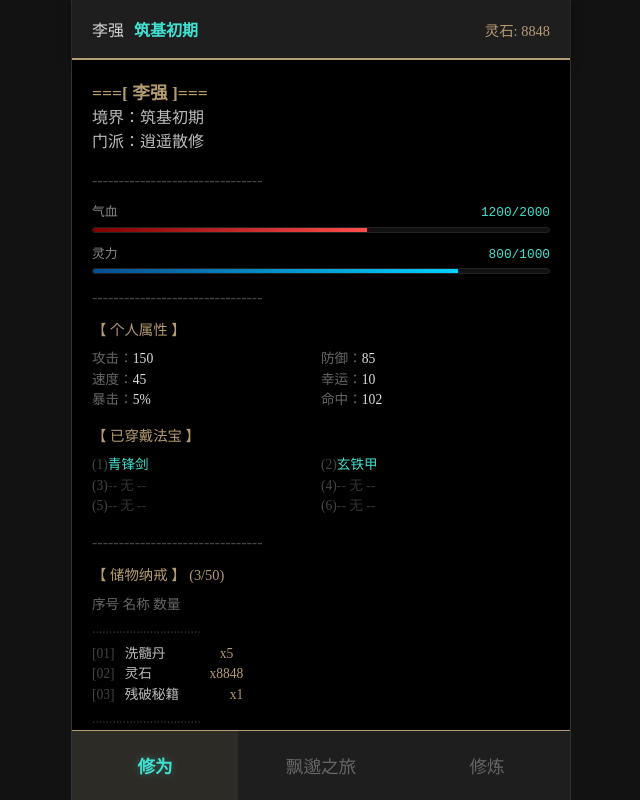
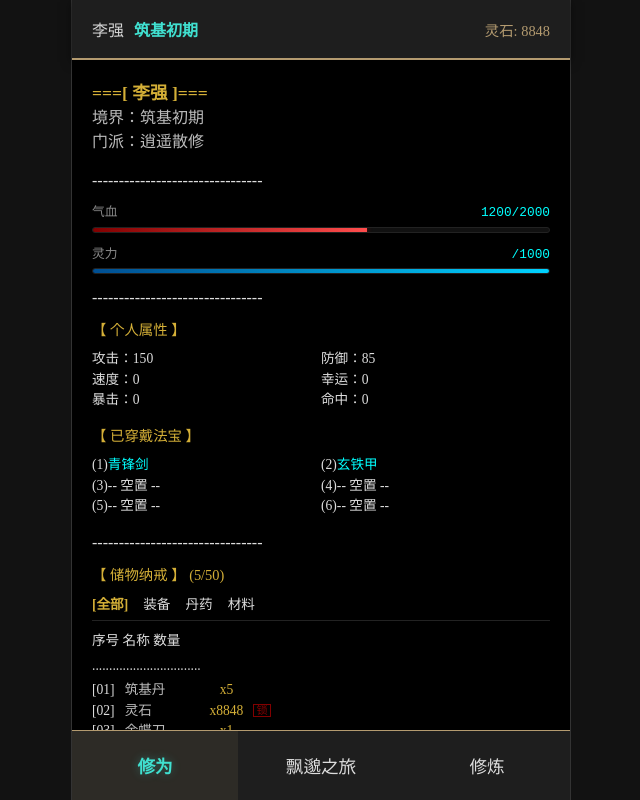
Before and after one commit to ChaoQunPeng/dialogium, a Vue app: page / in a window 1280 px wide. Both pictures are taken after a click on the element "修为". Shown: the whole page, without its empty margins (319-959 px from the left). Built offline with nearby package versions, Linux system fonts and the light colour scheme.

Commit message:
开始物品配置开发

```diff
--- a/src/App.vue
+++ b/src/App.vue
@@ -28,10 +28,11 @@
 </template>
 
 <script setup lang="ts">
-import { ref } from 'vue';
+import { ref, onMounted } from 'vue';
 import SceneView from './components/scene/SceneView.vue';
 import CharacterPanel from './components/CharacterPanel.vue';
 import CultivationPanel from './components/CultivationPanel.vue';
+import { initializePlayerData } from '@/utils/initialize';
 
 // 定义 Tab 数据，第三个修改为"修炼"
 const tabs = [
@@ -41,6 +42,10 @@ const tabs = [
 ];
 
 const activeTab = ref('adventure');
+
+onMounted(() => {
+  initializePlayerData();
+});
 </script>
 
 <style lang="scss">
@@ -51,7 +56,7 @@ const activeTab = ref('adventure');
   --color-gold: #b49b70;
   --color-cyan: #40e0d0;
   --color-text: #d4d4d4;
-  --color-sub: #666666;
+  --color-sub: #dddddd;
   --border-style: 1px solid var(--color-gold);
   --shadow-glow: 0 0 10px rgba(64, 224, 208, 0.3);
 }
--- a/src/components/CharacterPanel.vue
+++ b/src/components/CharacterPanel.vue
@@ -41,7 +41,7 @@
         <div v-for="n in 6" :key="n" class="equip-row">
           <span class="idx">({{ n }})</span>
           <span v-if="equips[n - 1]" class="name">{{ equips[n - 1].name }}</span>
-          <span v-else class="empty">-- 无 --</span>
+          <span v-else class="empty">-- 空置 --</span>
         </div>
       </div>
     </section>
@@ -49,16 +49,31 @@
     <div class="line-divider">--------------------------------</div>
 
     <section class="mud-section">
-      <div class="mud-sub-title">【 储物纳戒 】 ({{ inventory.length }}/50)</div>
+      <div class="mud-sub-title">【 储物纳戒 】 ({{ filteredInventory.length }}/50)</div>
+
+      <div class="mud-tabs">
+        <span
+          v-for="tab in tabs"
+          :key="tab.key"
+          :class="['tab-item', { active: activeTab === tab.key }]"
+          @click="activeTab = tab.key"
+        >
+          {{ activeTab === tab.key ? `[${tab.name}]` : tab.name }}
+        </span>
+      </div>
+
       <div class="inventory-text-list">
         <div class="list-header">序号 名称 数量</div>
         <div class="list-divider">................................</div>
-        <div v-for="(item, index) in inventory" :key="index" class="inventory-row">
+
+        <div v-for="(item, index) in filteredInventory" :key="index" class="inventory-row">
           <span class="item-idx">[{{ (index + 1).toString().padStart(2, '0') }}]</span>
           <span class="item-name">{{ item.name.padEnd(16, ' ') }}</span>
           <span class="item-count">x{{ item.count }}</span>
+          <span v-if="item.isLocked" class="item-tag">锁</span>
         </div>
-        <div v-if="inventory.length === 0" class="empty-hint">你身上空空如也。</div>
+
+        <div v-if="filteredInventory.length === 0" class="empty-hint">此分类下空空如也。</div>
         <div class="list-footer">................................</div>
       </div>
     </section>
@@ -66,34 +81,54 @@
 </template>
 
 <script setup lang="ts">
-import { reactive, computed } from 'vue';
+import { reactive, ref, computed } from 'vue';
 
+// 角色与属性
 const character = reactive({ name: '李强', realm: '筑基初期' });
+
 const stats = reactive({
   气血: 1200,
-  灵力: 800,
+  真元力: 800,
   攻击: 150,
   防御: 85,
-  速度: 45,
-  幸运: 10,
-  暴击: '5%',
-  命中: 102,
+  速度: 0,
+  幸运: 0,
+  暴击: 0,
+  命中: 0,
 });
 const maxStats = reactive({ 气血: 2000, 灵力: 1000 });
 
 const coreStats = computed(() => ({ 气血: stats.气血, 灵力: stats.灵力 }));
 const detailStats = computed(() => {
-  const { 气血, 灵力, ...rest } = stats;
+  const { 气血, 真元力, ...rest } = stats;
   return rest;
 });
 
+// 装备展示
 const equips = reactive([{ name: '青锋剑' }, { name: '玄铁甲' }]);
 
+// 纳戒数据与分类逻辑
+const activeTab = ref('all');
+const tabs = [
+  { name: '全部', key: 'all' },
+  { name: '装备', key: 'equipment' },
+  { name: '丹药', key: 'consumable' },
+  { name: '材料', key: 'material' },
+];
+
 const inventory = reactive([
-  { name: '洗髓丹', count: 5 },
-  { name: '灵石', count: 8848 },
-  { name: '残破秘籍', count: 1 },
+  { name: '筑基丹', count: 5, category: 'consumable', isLocked: false },
+  { name: '灵石', count: 8848, category: 'material', isLocked: true },
+  { name: '金蝶刀', count: 1, category: 'equipment', isLocked: false },
+  { name: '寒冰石', count: 12, category: 'material', isLocked: false },
+  { name: '补天丹', count: 2, category: 'consumable', isLocked: false },
 ]);
+
+// 核心：分类过滤逻辑
+const filteredInventory = computed(() => {
+  if (activeTab.value === 'all') return inventory;
+  return inventory.filter((item) => item.category === activeTab.value);
+});
 </script>
 
 <style lang="scss" scoped>
@@ -108,22 +143,22 @@ const inventory = reactive([
     margin-bottom: 15px;
   }
   .char-title {
-    color: var(--color-gold);
+    color: #d4af37;
     font-weight: bold;
     font-size: 1.1rem;
   }
   .mud-sub-title {
-    color: var(--color-gold);
+    color: #d4af37;
     margin-bottom: 8px;
     font-size: 0.9rem;
   }
   .line-divider {
-    color: #444;
+    color: #ddd;
     margin: 10px 0;
     white-space: nowrap;
   }
 
-  /* 核心状态条样式：保持原样（现代感渐变） */
+  /* 状态条 */
   .status-bars {
     .bar-item {
       margin-bottom: 12px;
@@ -134,7 +169,7 @@ const inventory = reactive([
         margin-bottom: 4px;
         color: #888;
         .val-text {
-          color: var(--color-cyan);
+          color: #00ffff;
           font-family: monospace;
         }
       }
@@ -160,35 +195,49 @@ const inventory = reactive([
     }
   }
 
-  /* 属性网格 */
-  .attr-grid-text {
+  /* 属性与装备 */
+  .attr-grid-text,
+  .equip-list-text {
     display: grid;
     grid-template-columns: 1fr 1fr;
-    .attr-row {
     font-size: 0.85rem;
     .label {
-        color: #666;
+      color: #dddddd;
     }
     .val {
       color: #ddd;
     }
+    .idx {
+      color: #ddd;
+    }
+    .name {
+      color: #00ffff;
+    }
+    .empty {
+      color: #ddd;
     }
   }
 
-  /* 装备列表 */
-  .equip-list-text {
-    display: grid;
-    grid-template-columns: 1fr 1fr;
-    .equip-row {
+  /* 纳戒分类 Tab 样式 */
+  .mud-tabs {
+    display: flex;
+    gap: 15px;
+    margin-bottom: 10px;
     font-size: 0.85rem;
-      .idx {
-        color: #444;
+    border-bottom: 1px solid #222;
+    padding-bottom: 5px;
+
+    .tab-item {
+      cursor: pointer;
+      color: #dddddd;
+      transition: color 0.2s;
+
+      &:hover {
+        color: #bbb;
       }
-      .name {
-        color: var(--color-cyan);
-      }
-      .empty {
-        color: #333;
+      &.active {
+        color: #d4af37;
+        font-weight: bold;
       }
     }
   }
@@ -197,34 +246,40 @@ const inventory = reactive([
   .inventory-text-list {
     font-size: 0.85rem;
     .list-header {
-      color: #666;
+      color: #dddddd;
       white-space: pre;
     }
-    .list-divider {
-      color: #333;
+    .list-divider,
+    .list-footer {
+      color: #ddd;
       margin: 4px 0;
     }
     .inventory-row {
       display: flex;
       gap: 10px;
+      align-items: center;
       .item-idx {
-        color: #444;
+        color: #ddd;
       }
       .item-name {
         color: #bbb;
         white-space: pre;
       }
       .item-count {
-        color: var(--color-gold);
+        color: #d4af37;
+      }
+      .item-tag {
+        font-size: 0.7rem;
+        color: #820000;
+        border: 1px solid #820000;
+        padding: 0 2px;
+        line-height: 1;
       }
     }
     .empty-hint {
-      color: #444;
+      color: #ddd;
       padding: 10px 0;
-    }
-    .list-footer {
-      color: #333;
-      margin: 4px 0;
+      font-style: italic;
     }
   }
 }
--- a/src/components/CultivationPanel.vue
+++ b/src/components/CultivationPanel.vue
@@ -88,7 +88,7 @@ const openAction = (type: string) => {
     font-size: 0.95rem;
   }
   .line-divider {
-    color: #444;
+    color: #ddd;
     margin: 10px 0;
   }
 
@@ -127,7 +127,7 @@ const openAction = (type: string) => {
       padding: 10px;
       margin-bottom: 8px;
       background: rgba(180, 155, 112, 0.05);
-      border: 1px dashed #333;
+      border: 1px dashed #ddd;
       cursor: pointer;
       font-size: 0.9rem;
       color: #999;
--- /dev/null
+++ b/src/items/consumable/consumable.ts
@@ -0,0 +1,3 @@
+/**
+ * 消耗品配置
+ */
--- /dev/null
+++ b/src/items/index.ts
@@ -0,0 +1,6 @@
+import type { IItemConfig } from './interface';
+import { manTianXin } from './equipment/man_tian_xing';
+
+export const items: Record<string, IItemConfig> = {
+  ...manTianXin,
+};
--- /dev/null
+++ b/src/utils/initialize.ts
@@ -0,0 +1,39 @@
+import type { IItemInstance } from '@interface/index'; // 确保你之前定义的接口已导出
+
+const STORAGE_KEY = 'PMZL_PLAYER_ITEMS';
+
+/**
+ * 飘邈之旅：玩家数据初始化
+ * 对应原著：李强在火星地下，被傅山改造肉身，植入“紫炎心”
+ */
+export const initializePlayerData = () => {
+  // 1. 检查本地是否已经有数据，防止覆盖玩家进度
+  const existingData = localStorage.getItem(STORAGE_KEY);
+  if (existingData) {
+    console.log('检测到已有识海记录，跳过初始化。');
+    return;
+  }
+
+  /**
+   * 2. 创建初始物品：紫炎心
+   * 在原著中，紫炎心不仅是能量源，更是李强炼器的核心。
+   * 这里我们给它分配一个唯一的 instanceId。
+   */
+  const initialItems: IItemInstance[] = [
+    {
+      instanceId: `inst_origin_ziyanxin_${Date.now()}`,
+      itemId: 'zi_yan_xin', // 对应你静态配置表中的 ID
+      count: 1,
+      isEquipped: true, // 紫炎心是入体的，默认就是激活/穿戴状态
+      isLocked: true, // 核心至宝，锁定防止误删
+    },
+  ];
+
+  // 3. 写入 LocalStorage
+  try {
+    localStorage.setItem(STORAGE_KEY, JSON.stringify(initialItems));
+    console.log('【天道提示】：紫炎真火入体，识海已开，修真之路开启。');
+  } catch (e) {
+    console.error('初始化识海失败：', e);
+  }
+};
```
Also changed, not shown: src/interface/index.ts (+24 -0 lines), src/items/equipment/man_tian_xing.ts (added, +113 -0 lines), src/items/interface.ts (added, +40 -0 lines), src/items/equipment/index.ts (added). Lines whose indentation alone changed are shown as unchanged.
